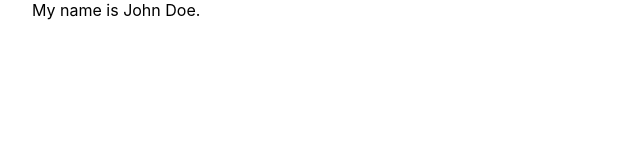
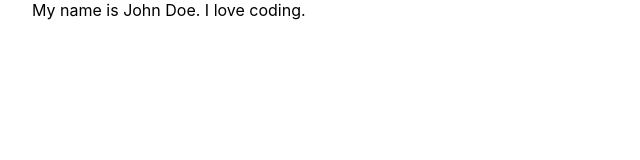
Before and after one commit to sanjaynabha7/demovercel, a Next.js app: page / in a window 1280 px wide. Shown: the top 160 px of the page, without its empty margins (0-640 px from the left). Built offline with nearby package versions, Linux system fonts and the light colour scheme.

Commit message:
change text

```diff
--- a/pages/index.js
+++ b/pages/index.js
@@ -17,7 +17,7 @@ export default function Home({name}) {
 
   return (
     <div className={styles.container}>
-      My name is {name}.
+      My name is {name}. I love coding.
     </div>
   )
 }
```
